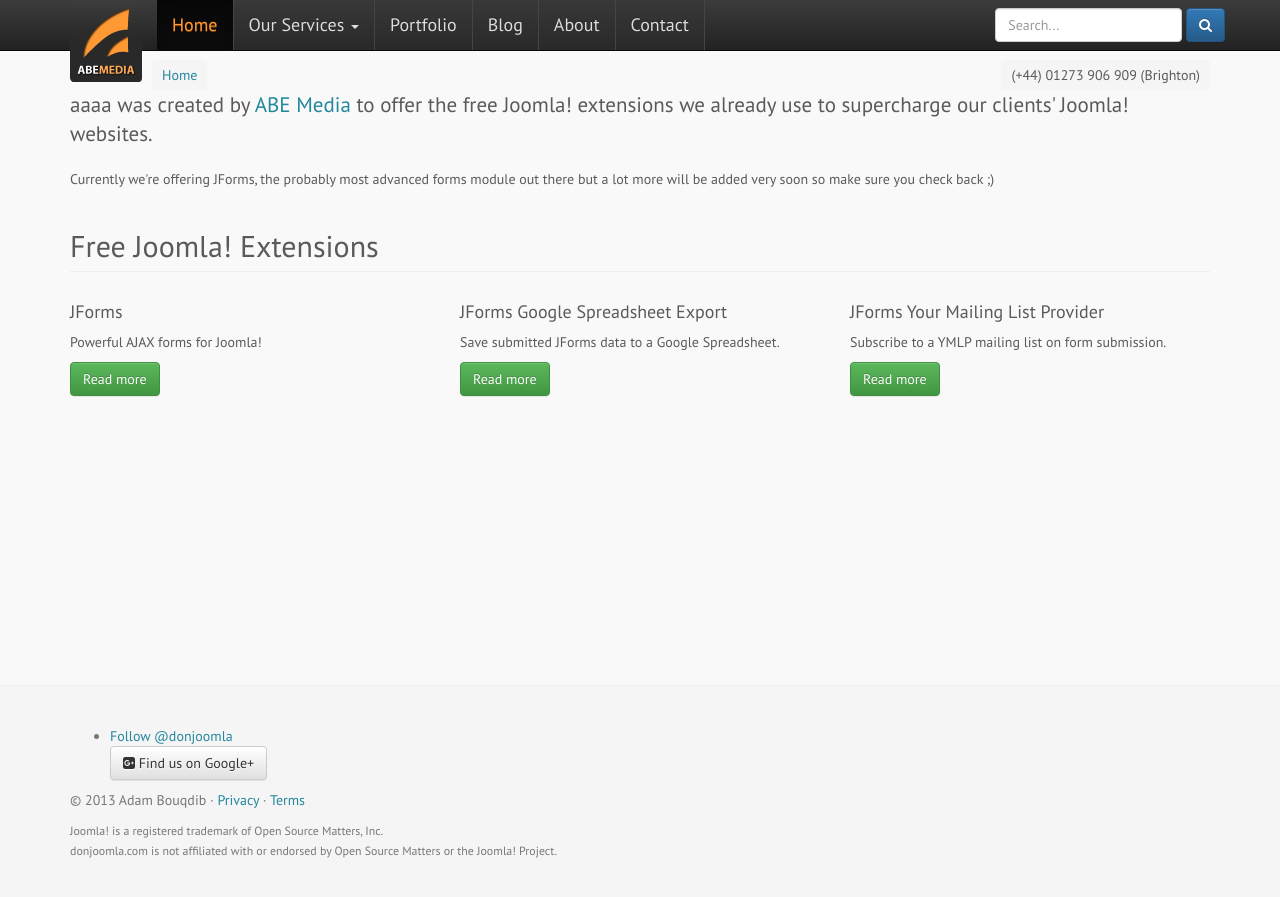
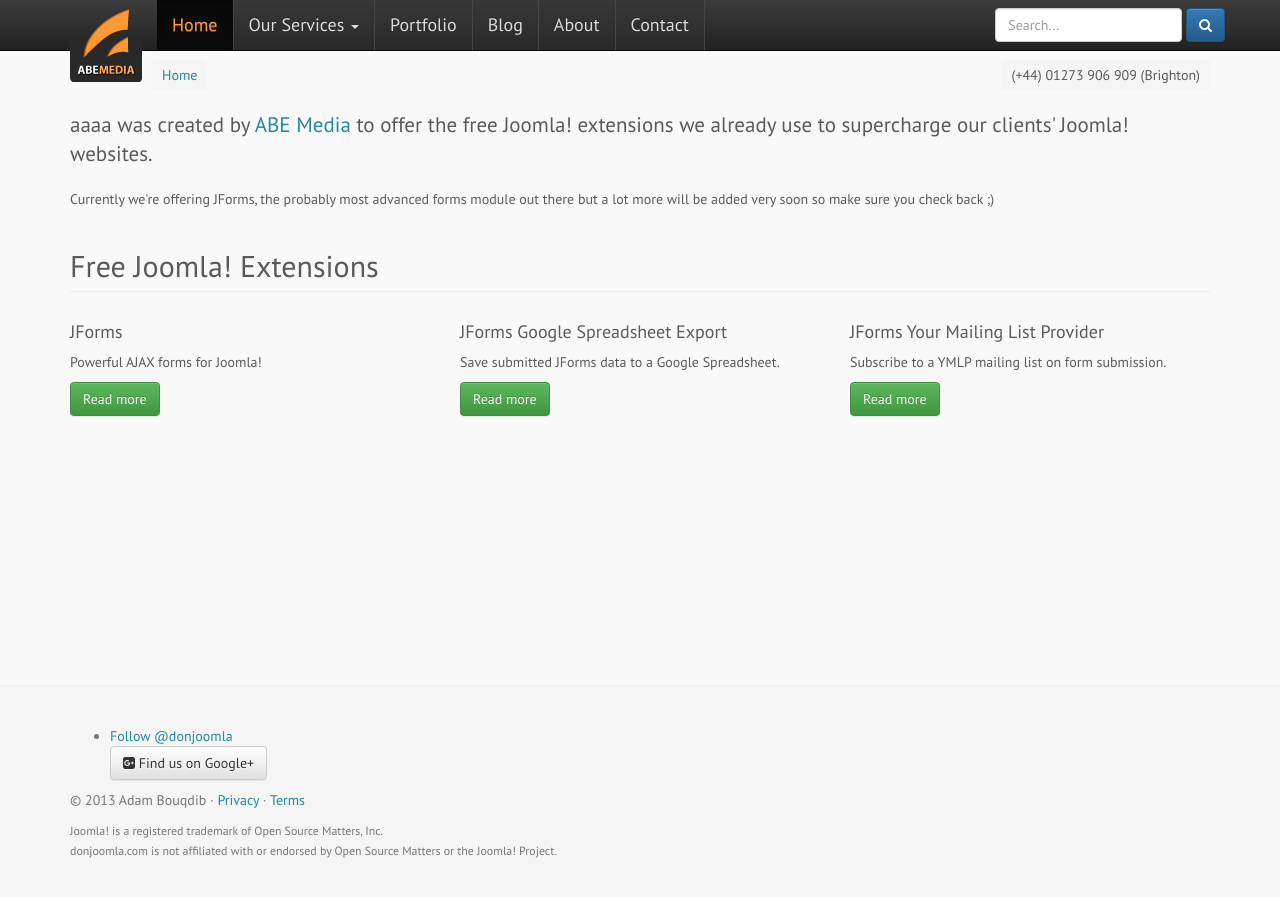
Before and after one commit to abemedia/abemedia.github.io, a Jekyll site: the page built from index.html, in a window 1280 px wide. Shown: the top 897 px of the page. Built offline with Jekyll 4.4.1, drawn with Linux system fonts in a browser that asks for light colours; nearby versions of some CDN libraries.

Commit message:
Update style.css

```diff
--- a/css/style.css
+++ b/css/style.css
@@ -82,7 +82,7 @@
 }
 .breadcrumb {
 	padding: 5px 10px;
-	margin: 10px 0 0 82px;
+	margin: 10px 0 20px 82px;
 	display: inline-block;
 }
 footer {
```
